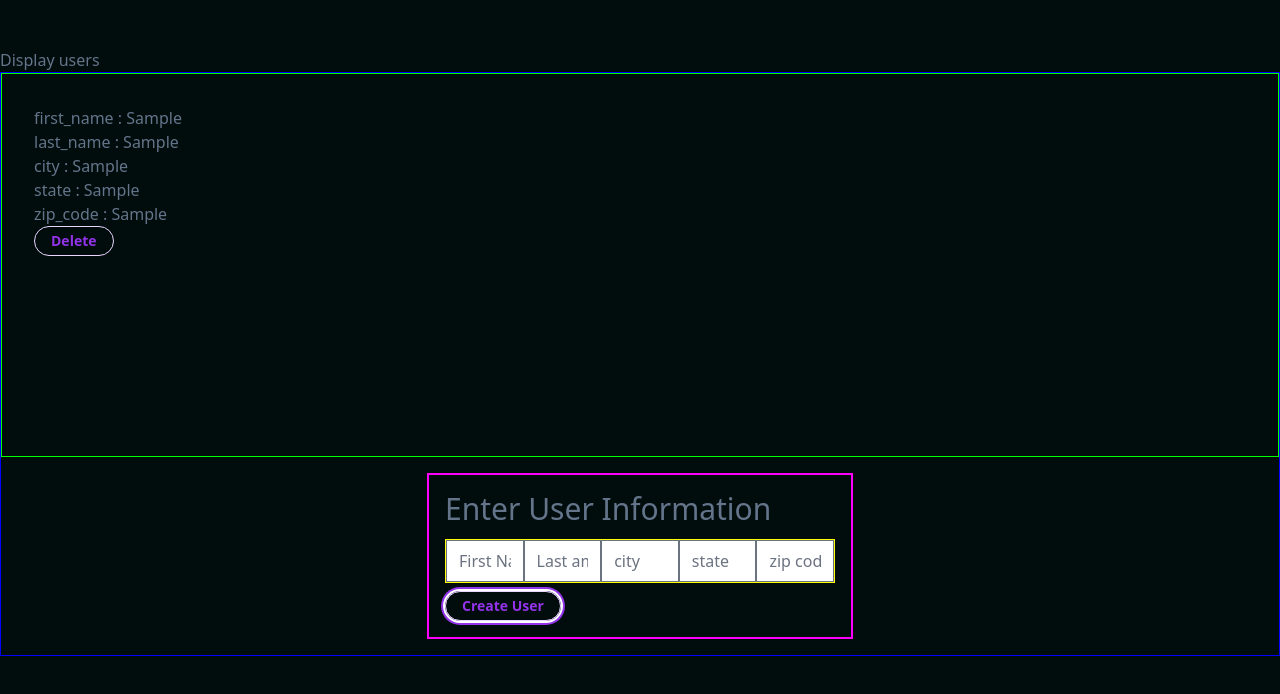
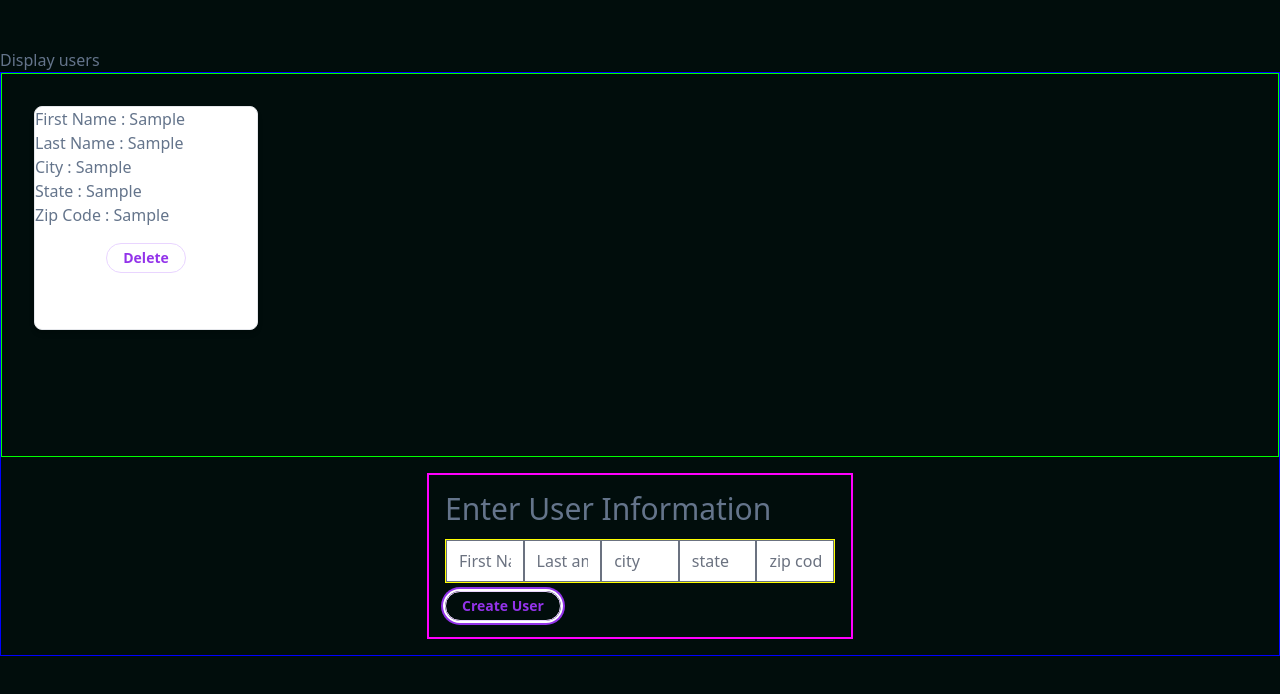
Before and after one commit to wasabi805/tailwind, a website: page src/index.html in a window 1280 px wide. Both pictures are taken after typing "Sample", "Sample", "Sample", "Sample", "Sample" into the empty fields and a click on the button "Create User". Drawn offline with nearby package versions, Linux system fonts and the light colour scheme; files that its build step writes are made by us from their sources.

Commit message:
added styles for user card and fixed capitalize helper fn.

```diff
--- a/src/index.html
+++ b/src/index.html
@@ -8,6 +8,13 @@
     <link rel="stylesheet" href="./style/input.css" />
     <link href="/dist/output.css" rel="stylesheet" />
     <script type="text/javascript" src="js/index.js"></script>
+    <style>
+      ::-webkit-scrollbar-track {
+        box-shadow: inset 0 0 5px grey;
+        background: lime;
+        border-radius: 10px;
+      }
+    </style>
   </head>
   <body>
     <br />
@@ -21,7 +28,11 @@
       <div
         id="displayUsers"
         class="w-full h-96 flex text-slate-500"
-        style="border: 1px solid lime; overflow: scroll"
+        style="
+          border: 1px solid lime;
+          overflow: scroll;
+          scrollbar-color: white #010d0c;
+        "
       ></div>
 
       <div
--- a/src/js/index.js
+++ b/src/js/index.js
@@ -1,6 +1,13 @@
 console.log("i work");
 
 function capitalize(str) {
+  if (str.includes("_")) {
+    const newStr = str.split("_");
+    return newStr.reduce(
+      (acc, cur) => acc + cur.charAt(0).toUpperCase() + cur.slice(1) + " ",
+      ""
+    );
+  }
   return str.charAt(0).toUpperCase() + str.slice(1);
 }
 
@@ -10,8 +17,10 @@ function buildUsersList(users) {
   let text;
   const listWrapper = document.createElement("div");
   listWrapper.id = `user_${displayedUsers.childNodes.length}`;
+  listWrapper.className =
+    "block max-w-sm h-56 text-center bg-white rounded-lg border border-gray-200 shadow-md hover:bg-gray-100 dark:bg-gray-800 dark:border-gray-700 dark:hover:bg-gray-700";
   listWrapper.style.cssText =
-    "margin: 2rem; min-width: 12rem; max-width: 12rem;";
+    "margin: 2rem; min-width: 14rem; max-width: 14rem;";
 
   const deleteButton = document.createElement("button");
   deleteButton.id = `user_${displayedUsers.childNodes.length}`;
@@ -26,14 +35,15 @@ function buildUsersList(users) {
     "px-4 py-1 text-sm text-purple-600 font-semibold rounded-full border border-purple-200 hover:text-white hover:bg-purple-600 hover:border-transparent focus:outline-none focus:ring-2 focus:ring-purple-600 focus:ring-offset-2";
 
   const list = document.createElement("o");
-  list.style.cssText = "list-style: none; ";
+  list.style.cssText =
+    "list-style: none; margin-bottom: 1rem; display: block; text-align: left;";
 
   /* Turn Object into ordered list */
   Object.entries(users).forEach((item) => {
     const listItem = document.createElement("li");
     listItem.className = "text-slate-500";
 
-    text = document.createTextNode(`${item[0]} : ${item[1]}`);
+    text = document.createTextNode(`${capitalize(item[0])} : ${item[1]}`);
 
     listItem.append(text);
 
```
